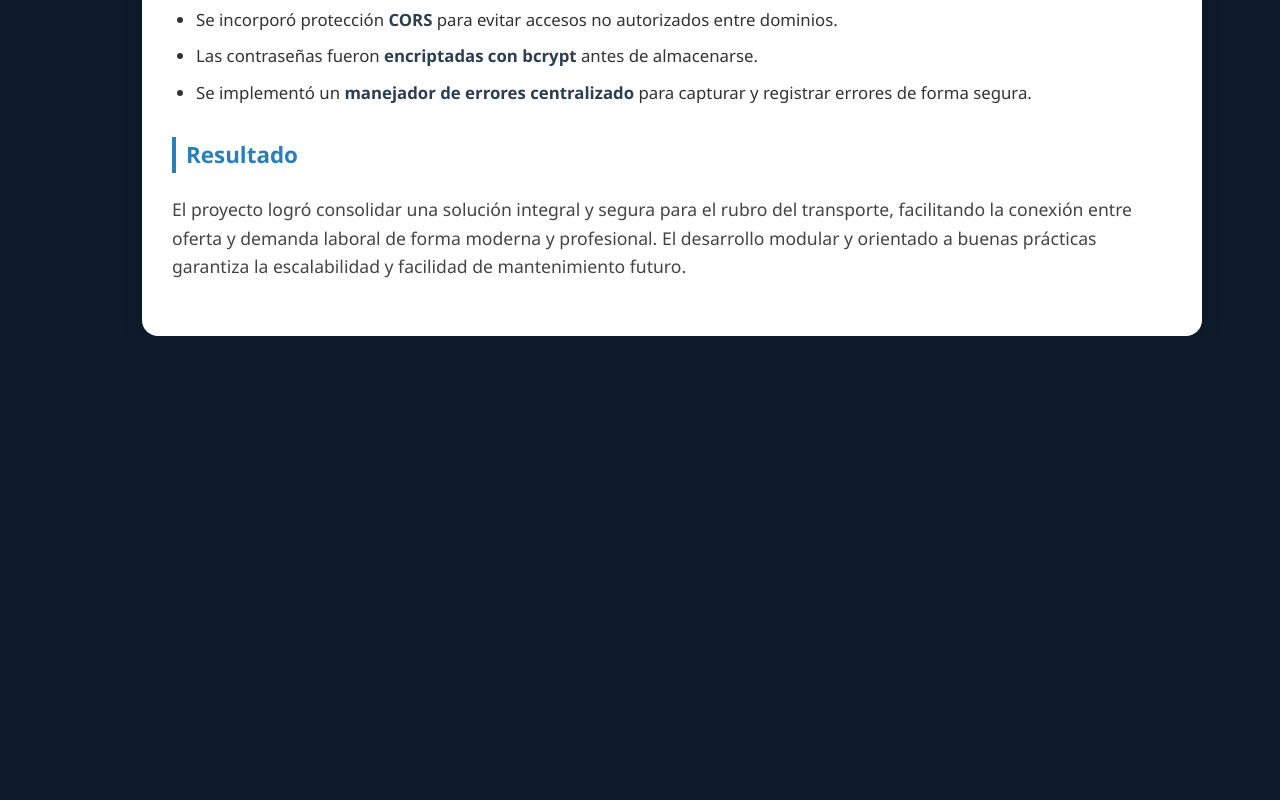
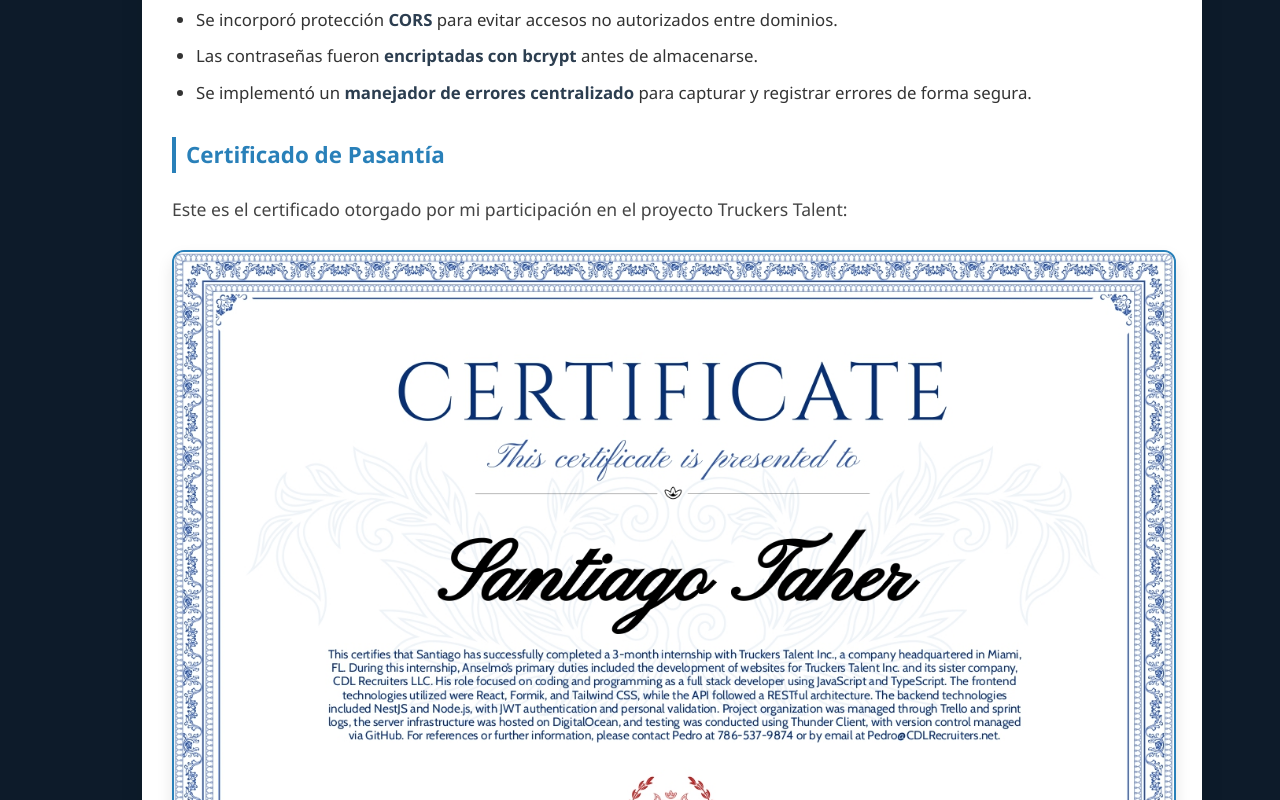
Before and after one commit to Santiagotomas74/portafolio, a React (Vite) app: page /projects/truckers-talent in a window 1280 px wide. Shown: the part 1300-2100 px from the top of the page. Before the commit the page ends 1636 px from the top, so only its background shows below. Built offline with nearby package versions, Linux system fonts and the light colour scheme.

Commit message:
certificado

```diff
--- a/src/projects/ProjectDetail.css
+++ b/src/projects/ProjectDetail.css
@@ -75,6 +75,15 @@
   transform: scale(1.1);
 
 }
+.cert-image {
+
+  max-width: 100%;
+  margin-top: 10px;
+  border-radius: 12px;
+  box-shadow: 0 8px 16px rgba(0,0,0,0.1);
+  border: 2px solid #2980b9;
+}
+
 
 @media (max-width: 975px) {
   .project-detail-container {
--- a/src/projects/ProjectTruckers.jsx
+++ b/src/projects/ProjectTruckers.jsx
@@ -90,11 +90,16 @@
         </li>
       </ul>
 
-      <h3>Resultado</h3>
+      <h3>Certificado de Pasantía</h3>
       <p>
-        El proyecto logró consolidar una solución integral y segura para el rubro del transporte, facilitando la conexión entre oferta y demanda laboral
-        de forma moderna y profesional. El desarrollo modular y orientado a buenas prácticas garantiza la escalabilidad y facilidad de mantenimiento futuro.
+       Este es el certificado otorgado por mi participación en el proyecto Truckers Talent:
       </p>
+      <img
+        src="/certificados/certificado.jpg"
+        alt="Certificado de pasantía Truckers Talent"
+        className="cert-image"
+        />
+
     </div>
     </>
   );
```
Also changed, not shown: public/certificados/certificado.jpg (added).
